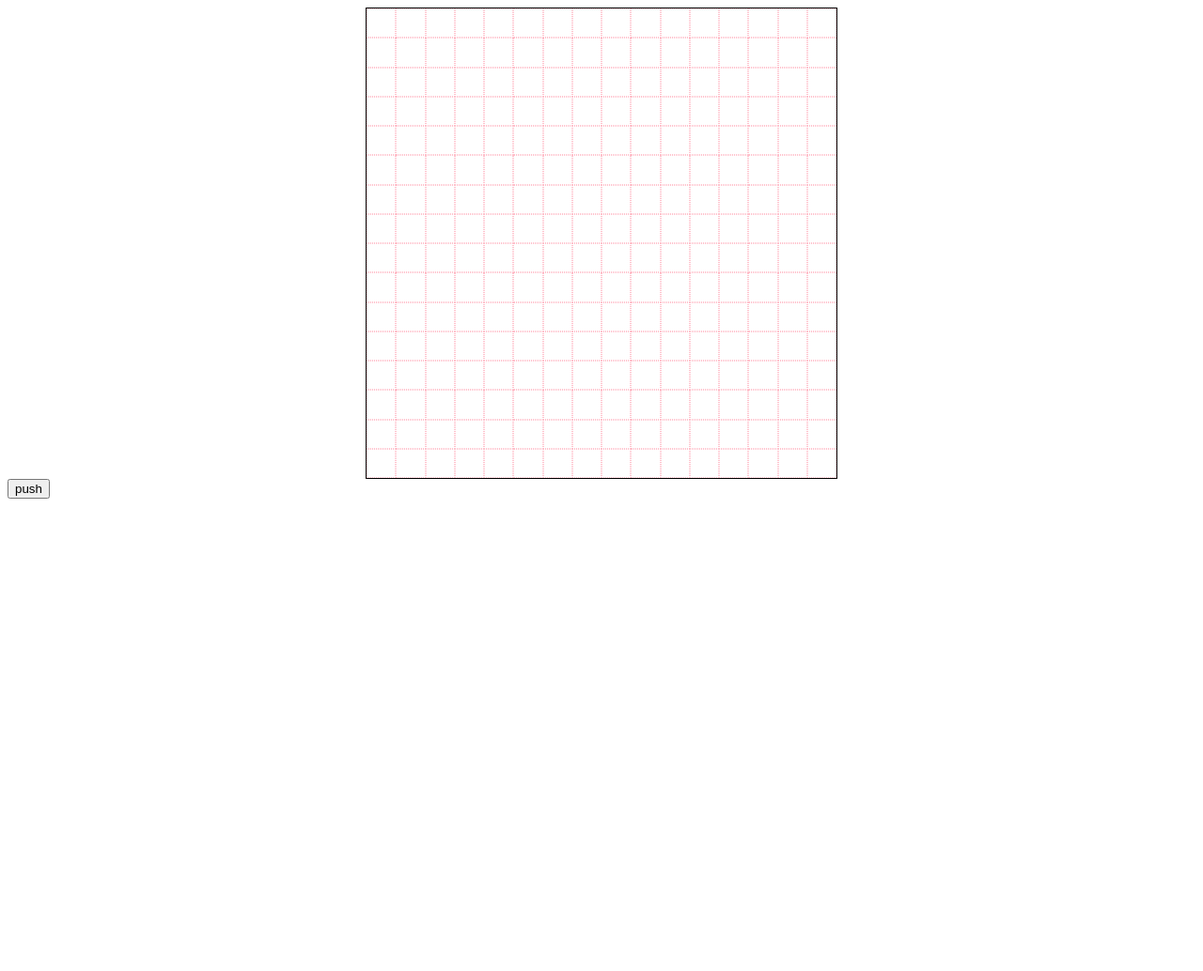
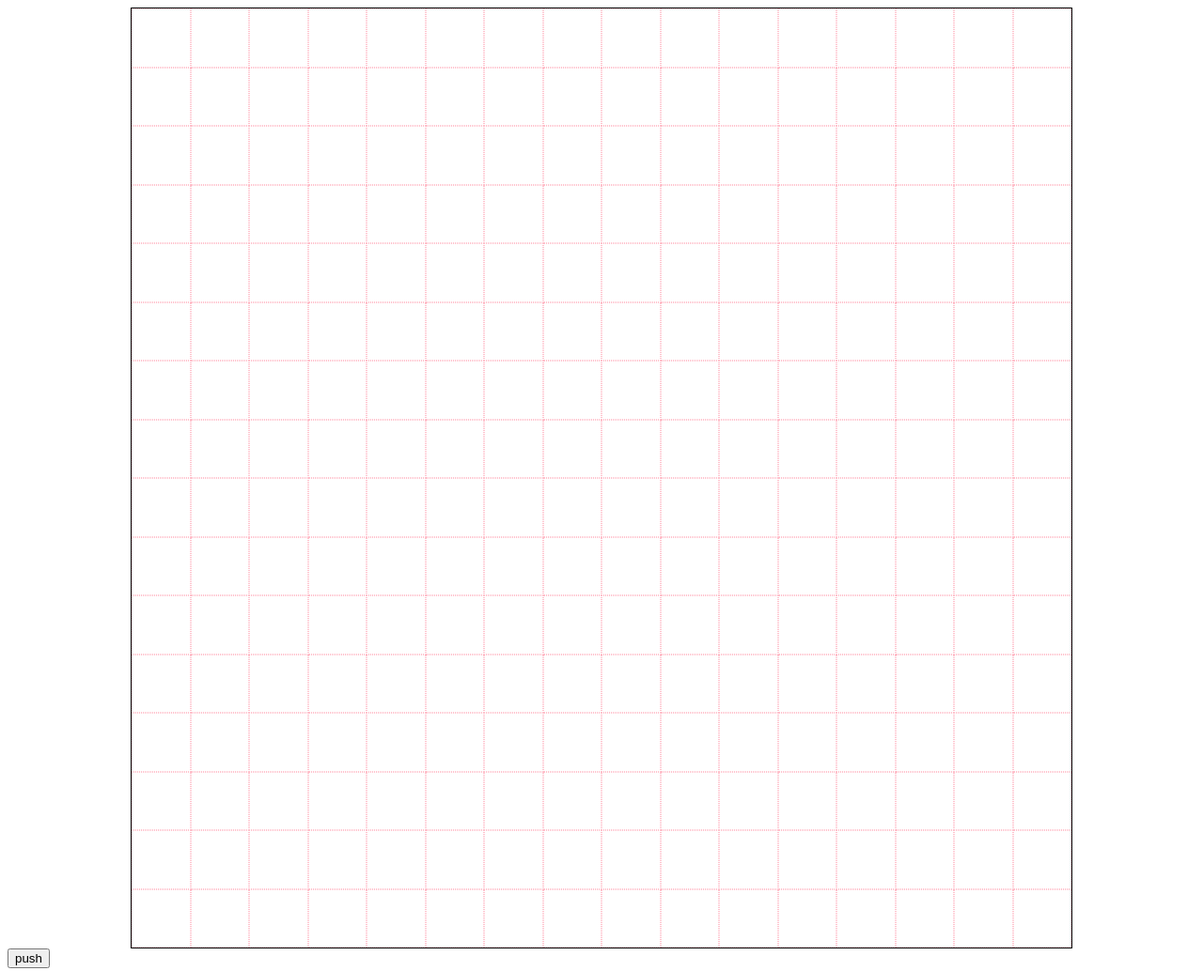
Before and after one commit to JoshLeeK/TOP-etchasketch, a plain HTML site: page index.html in a window 1280 px wide. Shown: the whole page at 94% size. Before the commit the page ends 800 px from the top, so only its background shows below. Drawn offline with nearby package versions, Linux system fonts and the light colour scheme; a web font is replaced by a local one.

Commit message:
Able to reset!

```diff
--- a/main.js
+++ b/main.js
@@ -1,20 +1,19 @@
 const container = document.querySelector('#container');
+const resetbtn = document.getElementById('resetbtn');
 
-let gridbox = document.createElement('div');
-const p = document.querySelector('p');
-const resetbtn = document.getElementById('resetbtn');
-// const gridarray = [gridbox];
+// Functions
 
-gridbox.classList.add('gridboxstyle');
-
-
+// Function to add color on hover
 function hover(){
     this.classList.add('hovercolor');
 }
+
+// Function to remove color
 function removecolor(){
     this.classList.add('hovercolor');
 }
 
+// Function to reset grid by calling remove function on grid
 function reset () {
     gridstoreset = resetgrid;
     gridstoreset.forEach((element) => {
@@ -22,7 +21,7 @@ function reset () {
       });
 }
 
-
+// Function to make iniital grid and add hover function to each square.
 function gridmaker(){
         for (let i = 0; i < 256; i++) {
             let gridbox = document.createElement('div');
@@ -34,8 +33,8 @@ function gridmaker(){
                 }
 
 
+// Logic loaded
+
 gridmaker()
 const resetgrid = document.querySelectorAll('div');
-console.log(resetgrid);
-
 resetbtn.addEventListener('click', reset);
--- a/styles.css
+++ b/styles.css
@@ -1,6 +1,6 @@
 #container {
-    width: 500px;
-    height: 500px;
+    width: 1000px;
+    height: 1000px;
     border: 1px solid black;
     display: flex;
     flex-wrap: wrap;
@@ -11,8 +11,10 @@
 }
 
 .gridboxstyle {
-    width: 31.25px;
-    height: 31.25px;
+    width: 6.25%;
+    height: 6.25%;
+    max-width: 100%;
+    max-height: 100%;
     border: 1px dotted pink;
     margin: 0;
     padding: 0;
```
